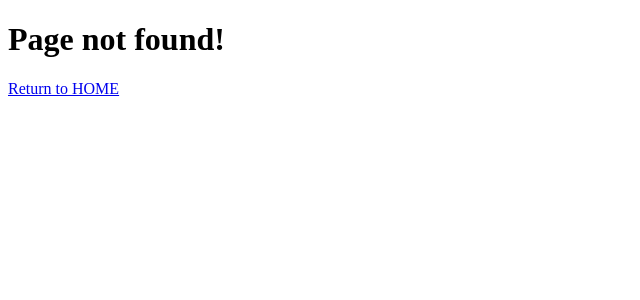
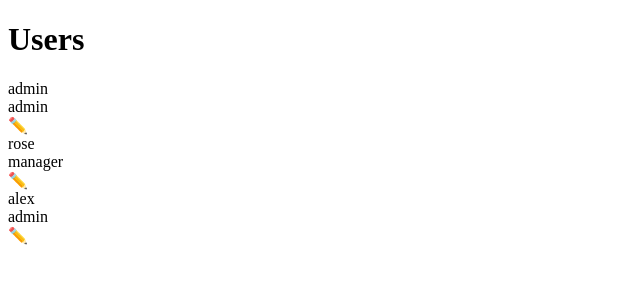
Before and after one commit to alex9446/products-showcase_frontend, a Gatsby app: page /users in a window 1280 px wide. Before the commit this address had no page. Shown: the top 300 px of the page, without its empty margins (0-640 px from the left). Built offline with nearby package versions, Linux system fonts and the light colour scheme.

Commit message:
🧱 More pages structures: login & users

```diff
--- /dev/null
+++ b/src/components/users-list/user-row.tsx
@@ -0,0 +1,16 @@
+import React from 'react';
+
+export interface UserRowInterface {
+    name: string,
+    role: string
+}
+
+export default function UserRow(props: UserRowInterface) {
+    return (
+        <div className="user-row">
+            <div className="name">{props.name}</div>
+            <div className="role">{props.role}</div>
+            <div className="action">✏️</div>
+        </div>
+    );
+}
--- /dev/null
+++ b/src/components/users-list/users-list.tsx
@@ -0,0 +1,15 @@
+import React from 'react';
+
+import UserRow, { UserRowInterface } from './user-row';
+
+interface PropsInterface {
+    children: UserRowInterface[]
+}
+
+export default function UsersList(props: PropsInterface) {
+    return (
+        <div className="users-list">
+            {props.children.map(user => <UserRow name={user.name} role={user.role} />)}
+        </div>
+    );
+}
--- /dev/null
+++ b/src/pages/users.tsx
@@ -0,0 +1,21 @@
+import React from 'react';
+
+import Head from '../components/head';
+import PageHeading from '../components/page-heading';
+import UsersList from '../components/users-list/users-list';
+
+export default function Users() {
+    const FAKE_USERS = [
+        { name: 'admin', role: 'admin' },
+        { name: 'rose', role: 'manager' },
+        { name: 'alex', role: 'admin' }
+    ]
+
+    return (
+        <div id="users-page">
+            <Head title="Users" />
+            <PageHeading>Users</PageHeading>
+            <UsersList>{FAKE_USERS}</UsersList>
+        </div>
+    );
+}
```
Also changed, not shown: src/components/box-list/box-list.tsx (+2 -9 lines), src/components/login-form.tsx (added, +11 -0 lines), src/pages/login.tsx (added, +15 -0 lines).
